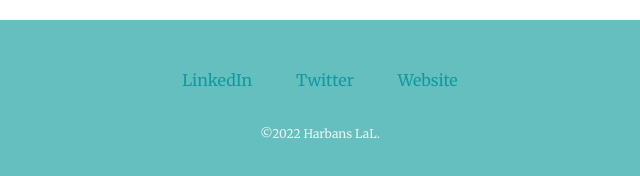
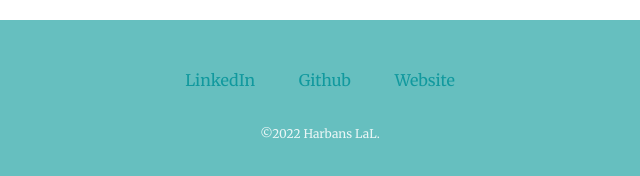
Before and after one commit to Harbans-Lal/Portfolio-harbans, a plain HTML site: page index.html in a window 1280 px wide. Shown: the part 2604-2780 px from the top of the page, 320-960 px from the left. Drawn offline with Linux system fonts and the light colour scheme.

Commit message:
Update index.html

```diff
--- a/index.html
+++ b/index.html
@@ -59,9 +59,9 @@
 
 
   <div class="bottom-container">
-    <a class="footer-link" href="https://www.linkedin.com/">LinkedIn</a>
-    <a class="footer-link" href="https://twitter.com/">Twitter</a>
-    <a class="footer-link" href="https://www.appbrewery.co/">Website</a>
+    <a class="footer-link" href="https://www.linkedin.com/in/harbans-lal-b5499917a/">LinkedIn</a>
+    <a class="footer-link" href="https://github.com/Harbans-Lal/">Github</a>
+    <a class="footer-link" href="https://harbans-lal.github.io/Portfolio-harbans/">Website</a>
     <p class="copyright">©2022 Harbans LaL.</p>
   </div>
 
```
